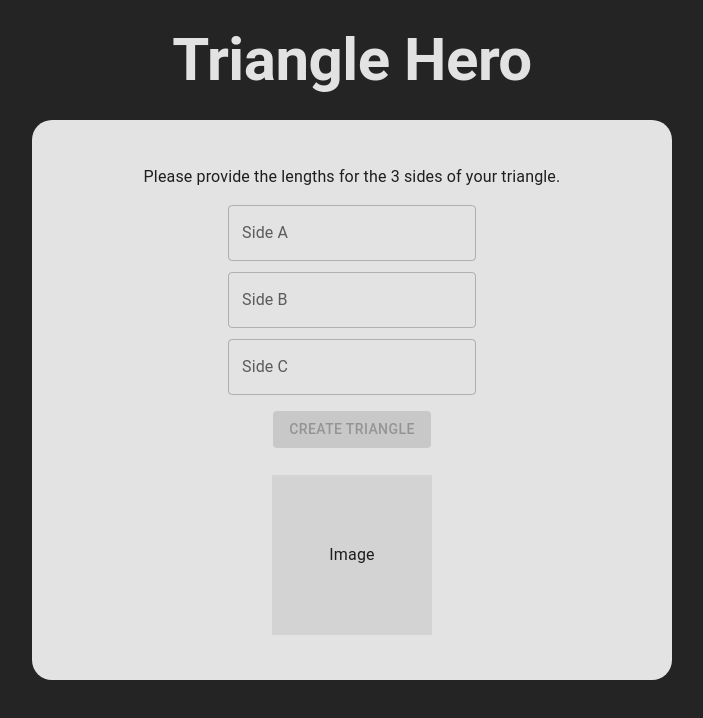
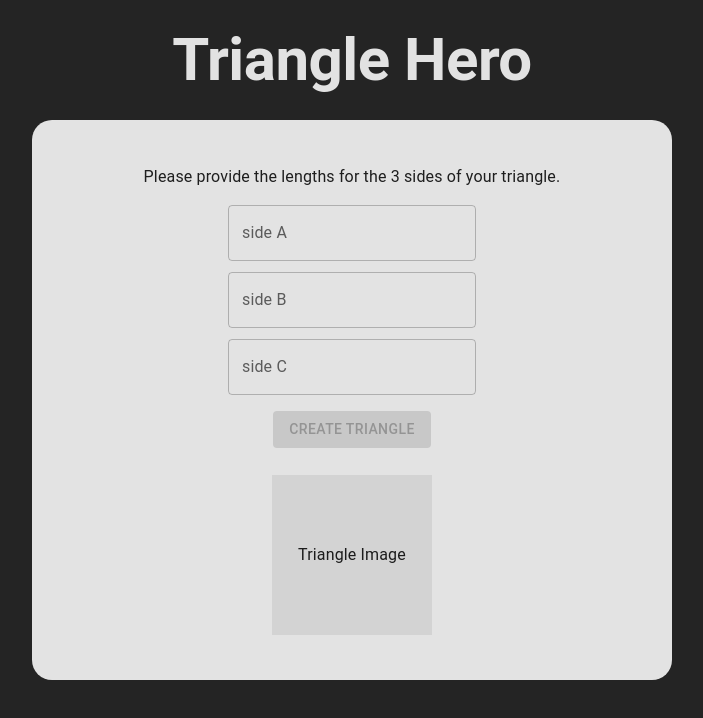
Before and after one commit to billums123/TriangleHero, a React (Vite) app in the folder web/: page / in a window 1280 px wide. Shown: the top 718 px of the page, without its empty margins (288-991 px from the left). Built offline with nearby package versions, Linux system fonts and the light colour scheme.

Commit message:
finish triangle validation form

```diff
--- a/web/src/components/CreateTriangleForm.tsx
+++ b/web/src/components/CreateTriangleForm.tsx
@@ -1,23 +1,23 @@
 import React, { useEffect, useState } from "react";
 import { Box, Button, TextField, Typography } from "@mui/material";
-import { TriangleSideLengths, TriangleSideLengthsErrors } from "../types";
+import { TriangleSideLengths, ValidateTriangleSidesResponse } from "../types";
 import "../stylesheets/create-triangle-form.css";
 import validateTriangleSides from "../utils/validateTriangleSides";
 
-// const triangleSidesTextFieldData = [
-//   {
-//     name: "sideA",
-//     label: "side A",
-//   },
-//   {
-//     name: "sideB",
-//     label: "side B",
-//   },
-//   {
-//     name: "sideC",
-//     label: "side C",
-//   },
-// ];
+const triangleSidesTextFieldData = [
+  {
+    name: "sideA",
+    label: "side A",
+  },
+  {
+    name: "sideB",
+    label: "side B",
+  },
+  {
+    name: "sideC",
+    label: "side C",
+  },
+];
 
 const CreateTriangleForm = () => {
   const [triangleSideLengths, setTriangleSideLengths] =
@@ -26,11 +26,11 @@ const CreateTriangleForm = () => {
       sideB: "",
       sideC: "",
     });
-  const [formErrors, setFormErrors] = useState<TriangleSideLengthsErrors>({
-    sideA: false,
-    sideB: false,
-    sideC: false,
-  });
+  const [validTriangle, setValidTriangle] =
+    useState<ValidateTriangleSidesResponse>({
+      isValid: null,
+      errorMessage: "",
+    });
   const handleUpdateTriangleSideLength = (
     e: React.ChangeEvent<HTMLInputElement>
   ) => {
@@ -52,50 +52,44 @@ const CreateTriangleForm = () => {
         (sideLength) => sideLength.length > 0
       )
     ) {
-      console.log(validateTriangleSides(triangleSideLengths));
+      const validTriangleResponse = validateTriangleSides(triangleSideLengths);
+      setValidTriangle(validTriangleResponse);
     }
   }, [triangleSideLengths]);
+
+  const triangleSideTextFields = triangleSidesTextFieldData.map(
+    (triangleSide, i) => (
+      <TextField
+        key={triangleSide.name + i}
+        value={triangleSideLengths[triangleSide.name]}
+        name={triangleSide.name}
+        label={triangleSide.label}
+        error={!validTriangle.isValid && validTriangle.isValid !== null}
+        type={"number"}
+        onChange={handleUpdateTriangleSideLength}
+      />
+    )
+  );
   return (
     <Box className="triangle-form">
       <Typography>
         Please provide the lengths for the 3 sides of your triangle.
       </Typography>
-      <Box className="text-fields">
-        <TextField
-          // error
-          // helperText="Wrong"
-          value={triangleSideLengths.sideA}
-          name="sideA"
-          label="Side A"
-          type={"number"}
-          onChange={handleUpdateTriangleSideLength}
-        ></TextField>
-        <TextField
-          value={triangleSideLengths.sideB}
-          name="sideB"
-          label="Side B"
-          type={"number"}
-          onChange={handleUpdateTriangleSideLength}
-        ></TextField>
-        <TextField
-          value={triangleSideLengths.sideC}
-          name="sideC"
-          label="Side C"
-          type={"number"}
-          onChange={handleUpdateTriangleSideLength}
-        ></TextField>
-      </Box>
+      <Typography variant="body2" color="error">
+        {validTriangle.errorMessage}
+      </Typography>
+      <Box className="text-fields">{triangleSideTextFields}</Box>
       <Button
         disabled={
-          !triangleSideLengths.sideA ||
-          !triangleSideLengths.sideB ||
-          !triangleSideLengths.sideC
+          Object.values(triangleSideLengths).every(
+            (triangleSide) => !triangleSide.length
+          ) || !validTriangle.isValid
         }
         variant="contained"
       >
         Create Triangle
       </Button>
-      <Box className="image-display">Image</Box>
+      <Box className="image-display">Triangle Image</Box>
     </Box>
   );
 };
--- a/web/src/stylesheets/create-triangle-form.css
+++ b/web/src/stylesheets/create-triangle-form.css
@@ -14,6 +14,9 @@
   justify-content: space-around;
   margin: 2% 2%;
 }
+.create-triangle-button{
+  margin-top: 200px;
+}
 .image-display {
   width: 20vh;
   height: 20vh;
--- a/web/src/theme.tsx
+++ b/web/src/theme.tsx
@@ -1,4 +1,4 @@
-import { red } from "@mui/material/colors";
+import { green, red } from "@mui/material/colors";
 import { createTheme } from "@mui/material/styles";
 import RobotoBold from "./assets/fonts/Roboto-Bold.ttf";
 
@@ -31,8 +31,7 @@ const theme = createTheme({
       contrastText: "#242424",
     },
     error: {
-      main: red.A400,
-      // main: '#DB5461',
+      main: red.A700,
     },
   },
   spacing: 4,
```
Also changed, not shown: web/src/types.ts (+1 -6 lines).
